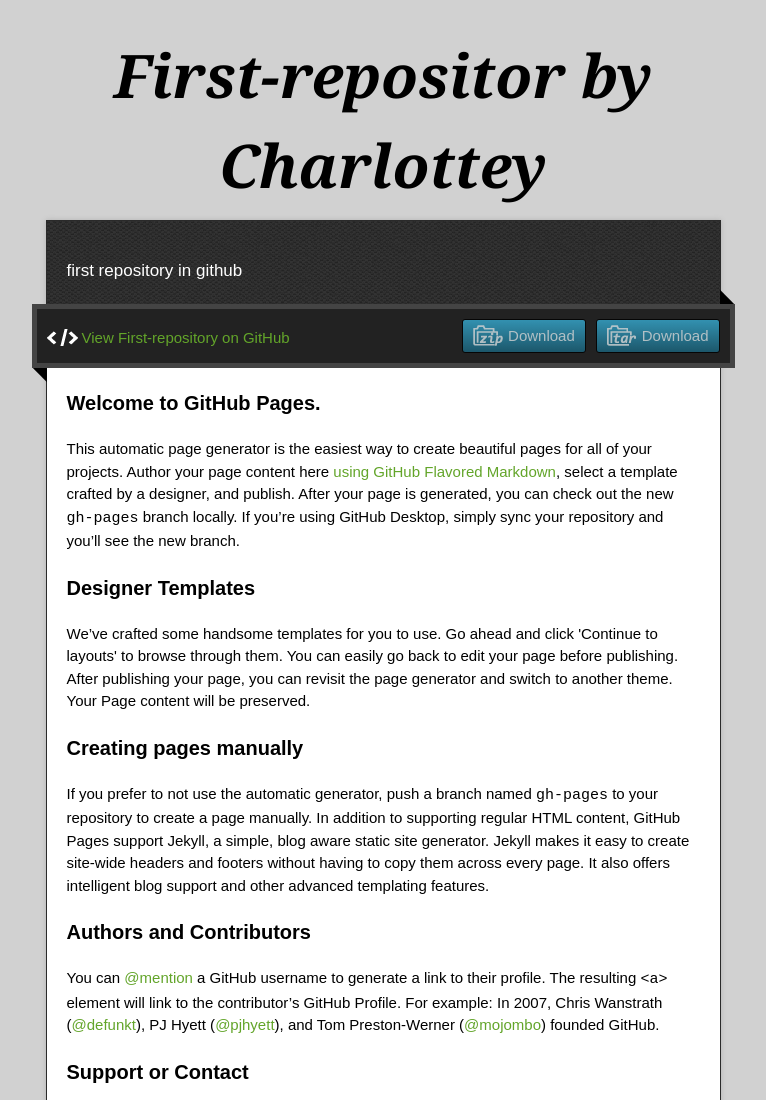
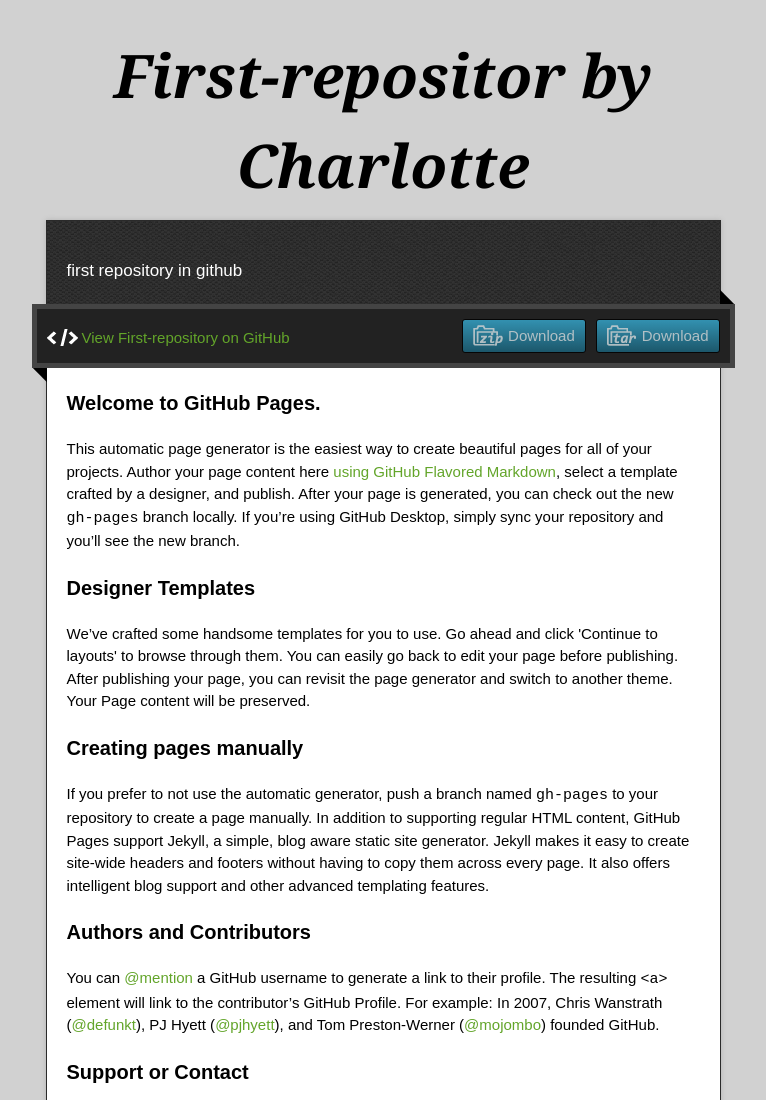
Before and after one commit to charnij/First-repository, a plain HTML site: page index.html in a window 1280 px wide. Shown: the top 1100 px of the page, without its empty margins (257-1023 px from the left). Drawn offline with nearby package versions, Linux system fonts and the light colour scheme.

Commit message:
Update index.html

```diff
--- a/index.html
+++ b/index.html
@@ -22,7 +22,7 @@
 
   <div class="wrapper">
     <header>
-      <h1 class="title">First-repositor by Charlottey</h1>
+      <h1 class="title">First-repositor by Charlotte</h1>
     </header>
     <div id="container">
       <p class="tagline">first repository in github</p>
```
